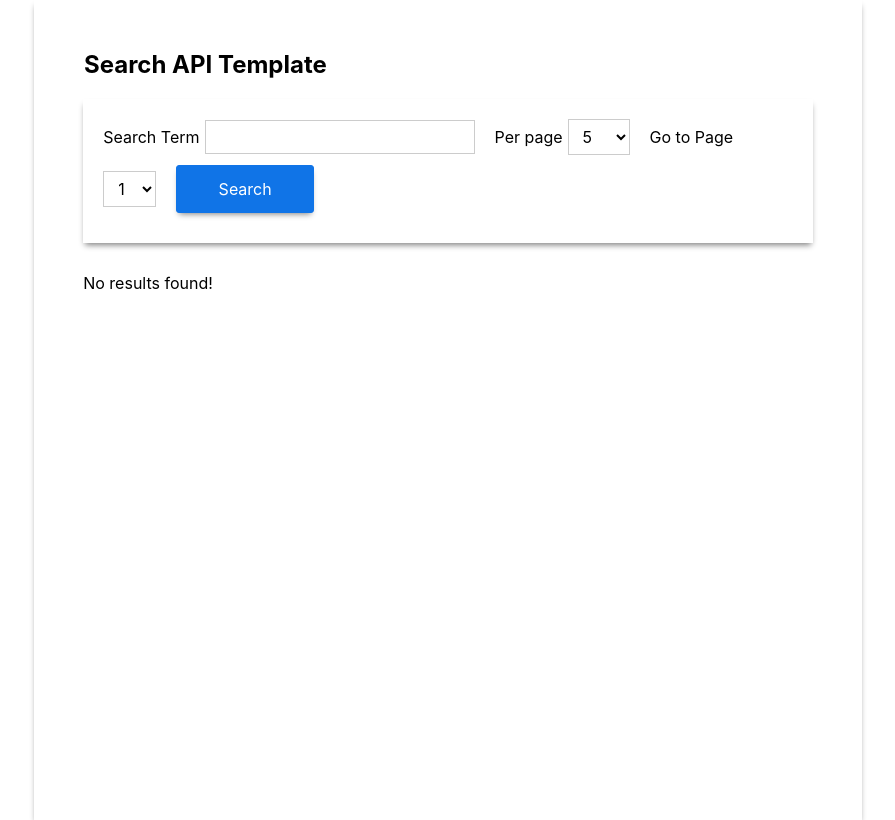
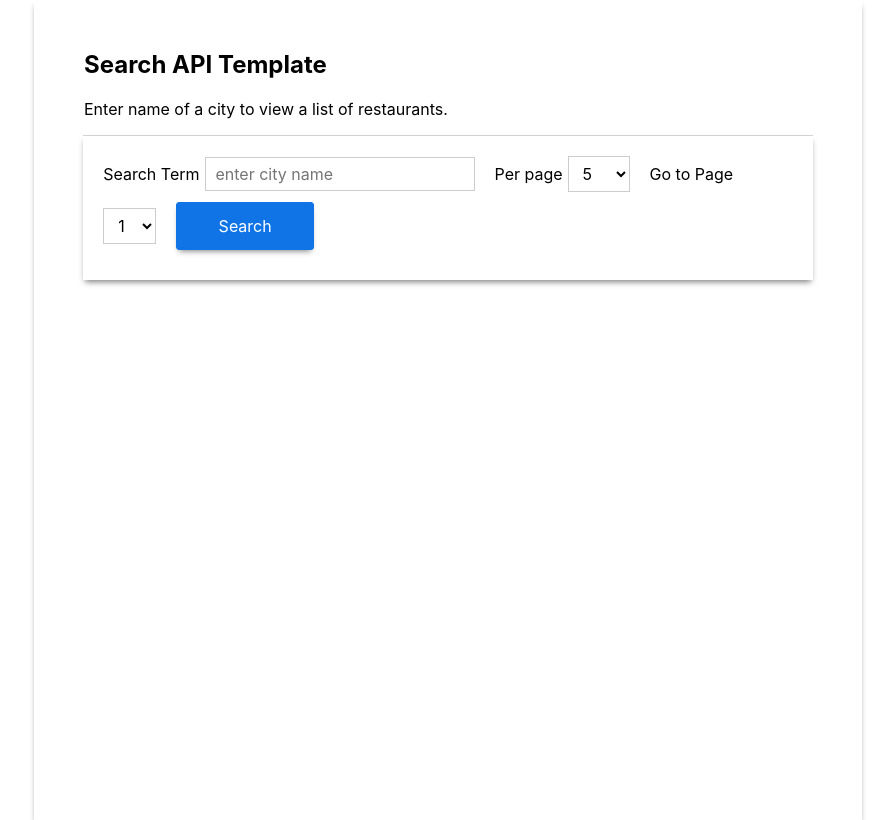
Before and after one commit to goutampatnaik/react-api-lookup-template, a React (Create React App) app: page / in a window 1280 px wide. Shown: the whole page, without its empty margins (192-1087 px from the left). Built offline with nearby package versions, Linux system fonts and the light colour scheme.

Commit message:
Minor UI fixes.

```diff
--- a/src/App.css
+++ b/src/App.css
@@ -6,7 +6,8 @@
 	min-height: 95vh;
 }
 
-.App > h2 {
+.App > h2,
+p {
 	margin-left: 20px;
 }
 
--- a/src/App.js
+++ b/src/App.js
@@ -7,6 +7,7 @@ function App() {
 	return (
 		<div className="App">
 			<h2>Search API Template</h2>
+			<p>Enter name of a city to view a list of restaurants.</p>
 			<DisplayList />
 		</div>
 	);
--- a/src/components/displayList/displayList.js
+++ b/src/components/displayList/displayList.js
@@ -54,11 +54,12 @@ function DisplayList(props) {
 		<div className={classes.Container}>
 			<Search clickHandler={onClickHandler} />
 			<div className={classes.DisplayLayout}>
-				{resultList
-					? resultList.map(result => (
-							<DisplayItem key={resultList.id} {...result} />
-					  ))
-					: 'No results found!'}
+				{resultList &&
+					(resultList.length
+						? resultList.map(result => (
+								<DisplayItem key={resultList.id} {...result} />
+						  ))
+						: 'No results found!')}
 			</div>
 		</div>
 	);
--- a/src/components/search/search.js
+++ b/src/components/search/search.js
@@ -23,9 +23,13 @@ function Search(props) {
 	}
 
 	return (
-		<div className={classes.Container}>
+		<form className={classes.Container}>
 			<label>Search Term</label>
-			<input className={classes.TextInput} ref={searchTermRef} />
+			<input
+				className={classes.TextInput}
+				ref={searchTermRef}
+				placeholder="enter city name"
+			/>
 			<label>Per page</label>
 			<select ref={resultsPerPageRef}>
 				{SearchOptions.resultsPerPage.map(item => (
@@ -38,10 +42,10 @@ function Search(props) {
 					<option value={item}>{item}</option>
 				))}
 			</select>
-			<button className={classes.Button} onClick={onClickHandler}>
+			<button type="submit" className={classes.Button} onClick={onClickHandler}>
 				Search
 			</button>
-		</div>
+		</form>
 	);
 }
 
--- a/src/components/search/search.module.css
+++ b/src/components/search/search.module.css
@@ -2,6 +2,7 @@
 	box-shadow: 0 4px 6px -2px grey;
 	padding: 20px;
 	margin-bottom: 30px;
+	border-top: 1px lightgrey solid;
 }
 
 label {
```
